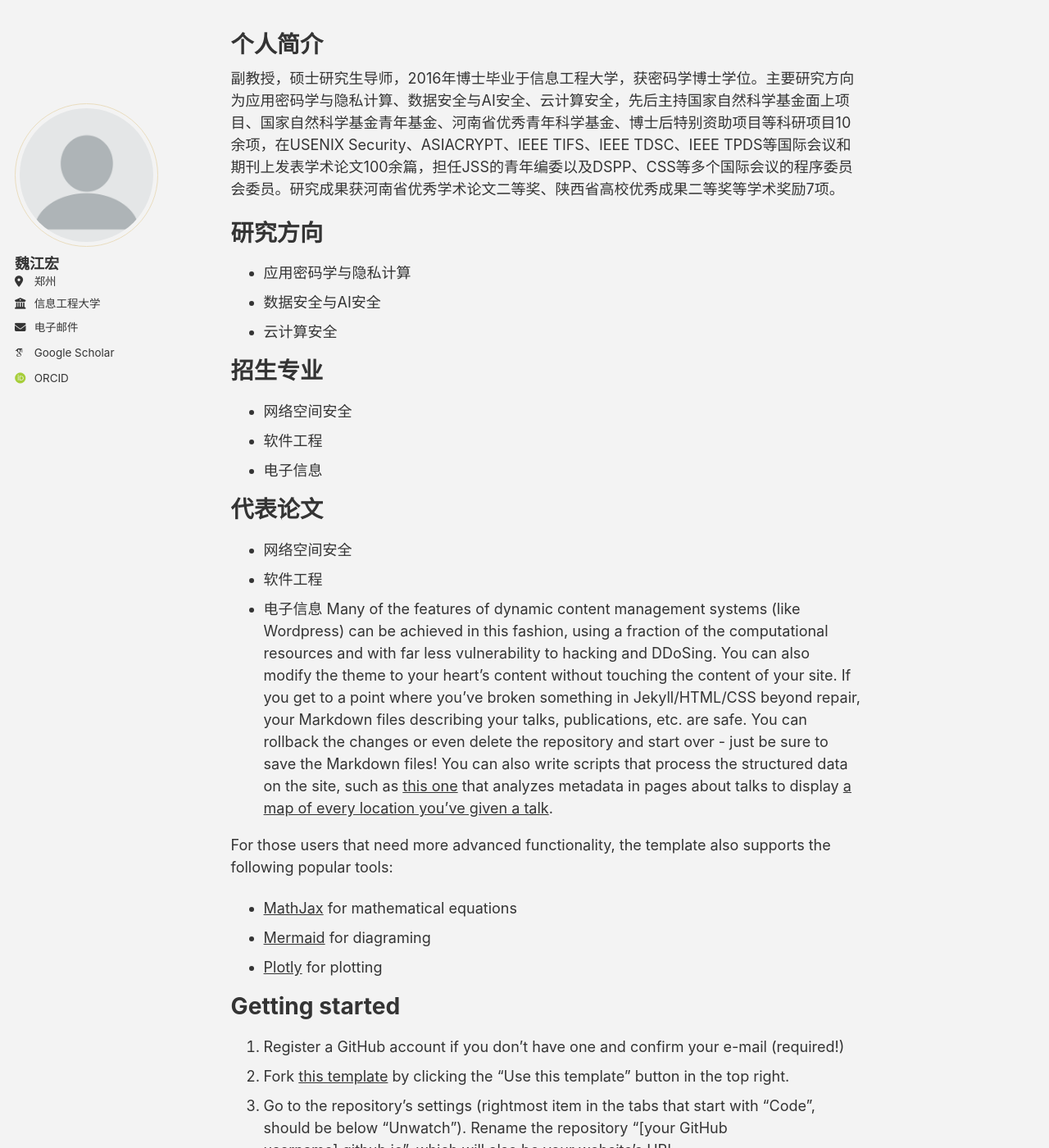
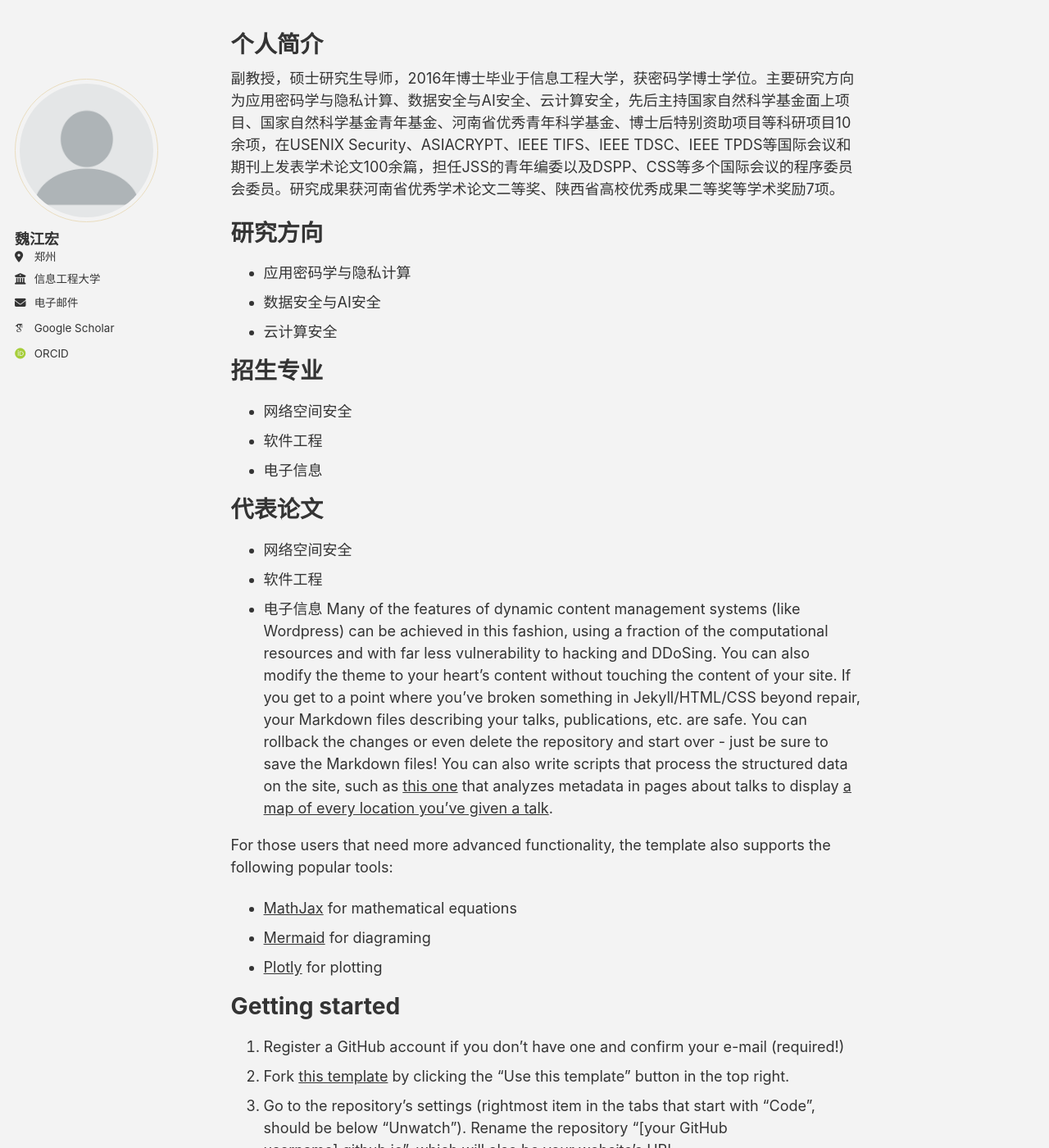
Before and after one commit to jhw-crypt/jhw-crypt.github.io, a Jekyll site: the page built from _pages/about.md, in a window 1280 px wide and 1400 px high. Shown: the whole window at 82% size. Built offline with Jekyll 4.4.1, drawn with Linux system fonts in a browser that asks for light colours; some web fonts are replaced; a script bundle is joined from its source files by our own code; library files that are not in the unit come from our copies.

Commit message:
Update main.scss

```diff
--- a/assets/css/main.scss
+++ b/assets/css/main.scss
@@ -58,7 +58,7 @@
 
 /* 3. 如果左侧边栏（头像部分）太靠下，也让它上移 */
 .sidebar {
-  margin-top: 20px !important; /* 根据视觉效果微调这个数值 */
+  margin-top: -10px !important; /* 根据视觉效果微调这个数值 */
 }
 /* 完全隐藏网页底部栏 */
 .page__footer,
```
